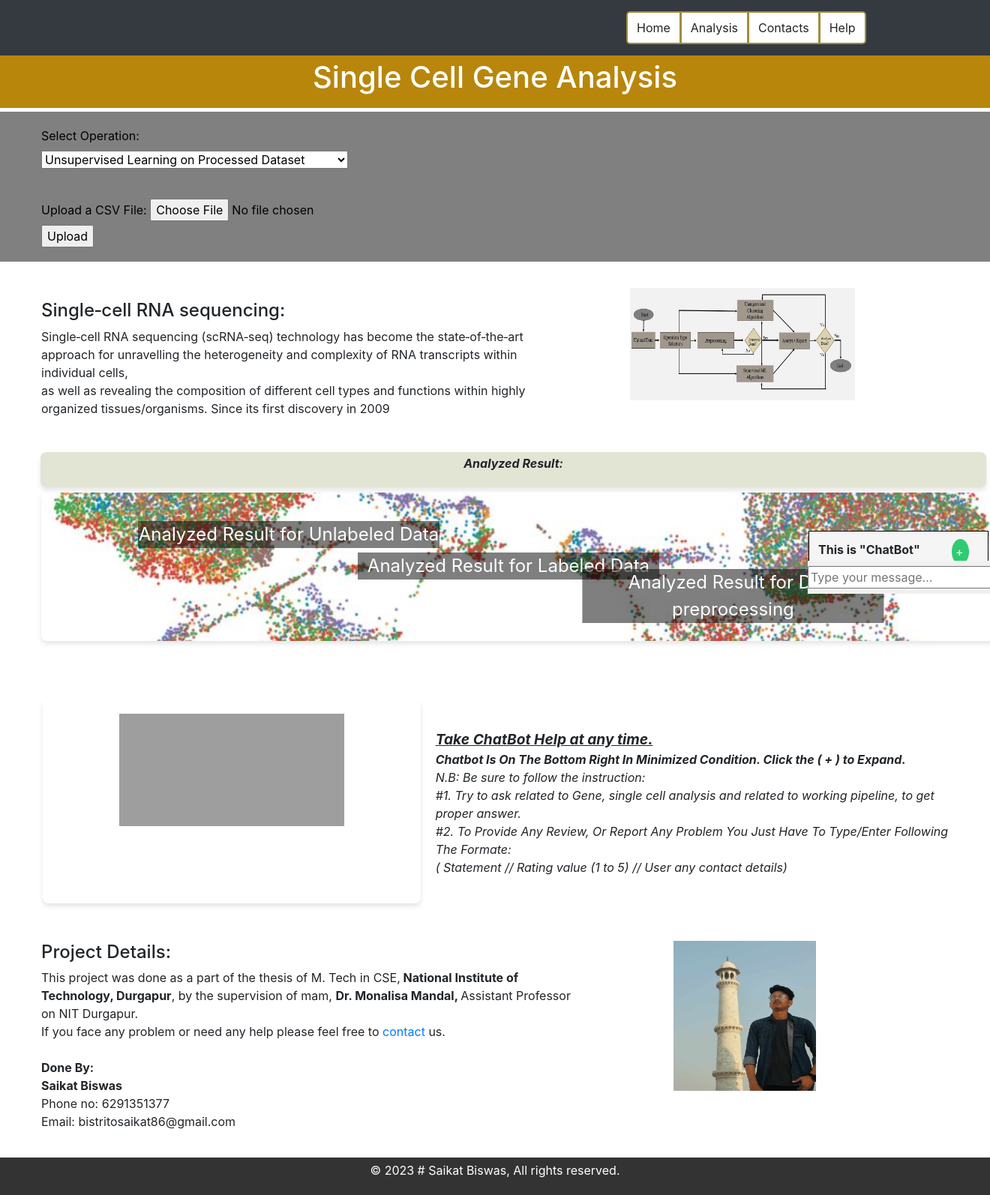
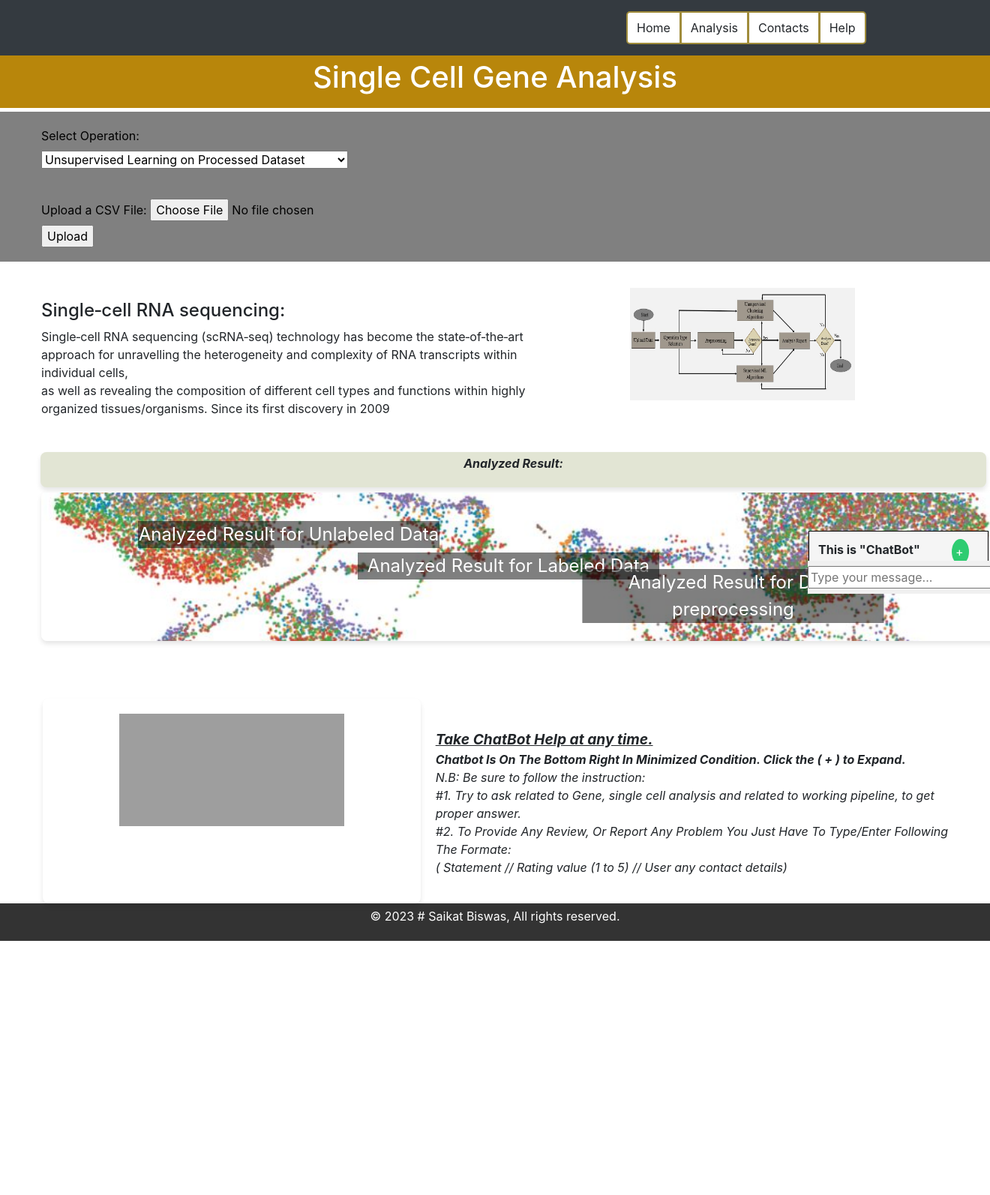
Before and after one commit to SaikatBiswas86/scAnViM, a Flask app: page / in a window 1320 px wide; the page is wider, and only the part inside the window is pictured. Shown: that part at 75% size. After the commit the page ends 1255 px from the top of that part, so only its background shows below. Run offline with Flask 3, Linux system fonts and the light colour scheme; some libraries are stand-ins or nearby versions; grey boxes are pictures that could not be loaded.

Commit message:
Update index.html
My details with pic

```diff
--- a/templates/index.html
+++ b/templates/index.html
@@ -414,14 +414,7 @@
 
 
 
-    <div id="contactdetails">
-        <div id="contactleft-content">
-            <p><h4>Project Details:</h4> This project was done as a part of the thesis of M. Tech in CSE,<b> National Institute of Technology, Durgapur</b>, by the supervision of mam, <b>Dr. Monalisa Mandal, </b> Assistant Professor on NIT Durgapur.<br> If you face any problem or need any help please feel free to <a href="{{ url_for('contact_details') }}">contact</a> us. <br><br><b>Done By:</b><br><b>Saikat Biswas</b> <br>Phone no: 6291351377<br>Email: bistritosaikat86@gmail.com  </p>
-        </div>
-        <div id="contactright-content">
-            <img src="static/default_image/saikat.jpg" alt="Error: Image plotting failed." style="width: 190px; height: 200px;margin-left: 60px;;margin-top: 15px;">
-        </div>
-    </div>
+
 
 
 
```
